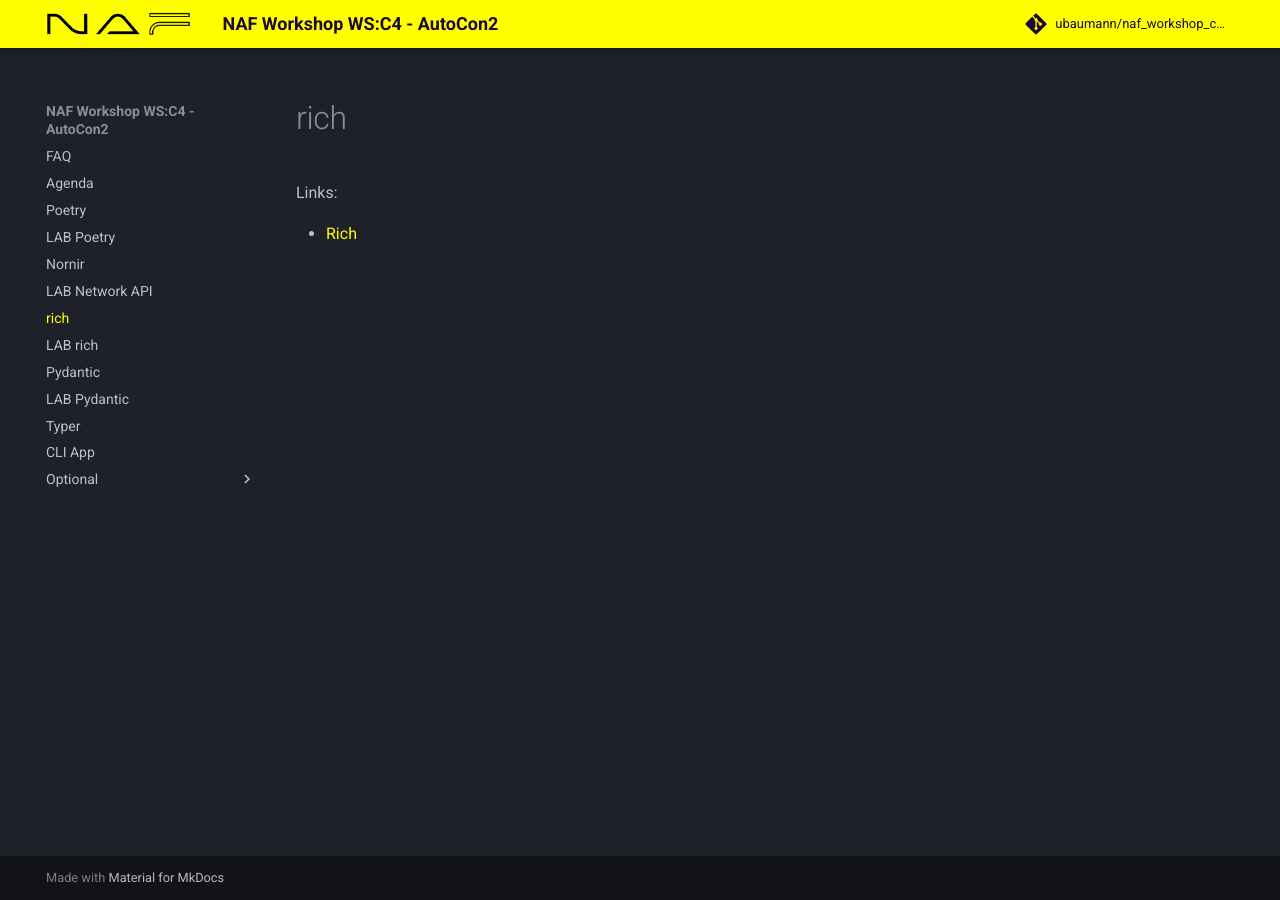
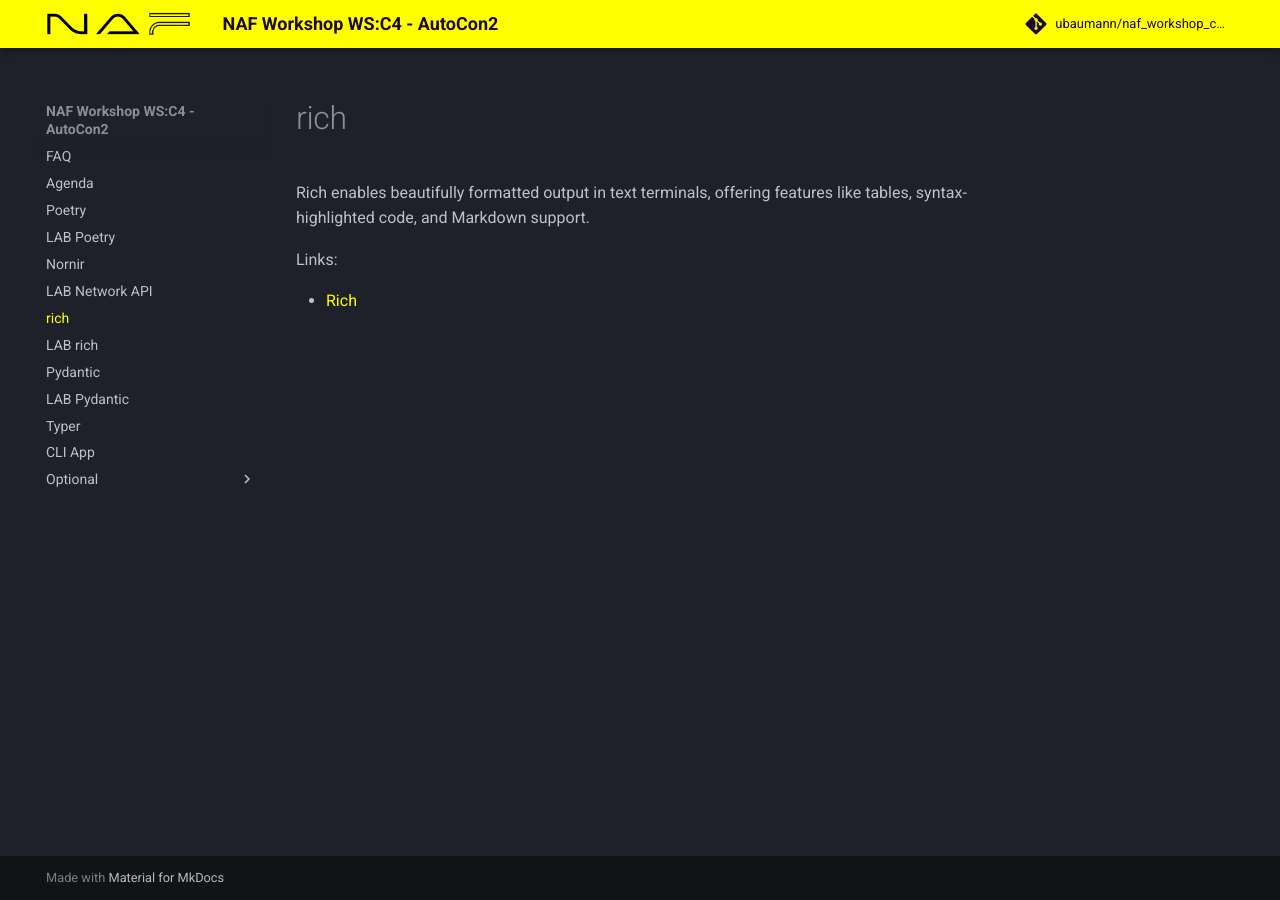
Before and after one commit to ubaumann/naf_workshop_cli_tool, an MkDocs documentation site: the page built from docs/rich.md, in a window 1280 px wide. Built offline with MkDocs 1.6.1 and Material for MkDocs 9.7.7, drawn with Linux system fonts in a browser that asks for light colours; comment, search, counter and statistics services are not loaded.

Commit message:
Add rich text

```diff
--- a/docs/rich.md
+++ b/docs/rich.md
@@ -1,3 +1,5 @@
+
+Rich enables beautifully formatted output in text terminals, offering features like tables, syntax-highlighted code, and Markdown support.
 
 Links:
 
```
